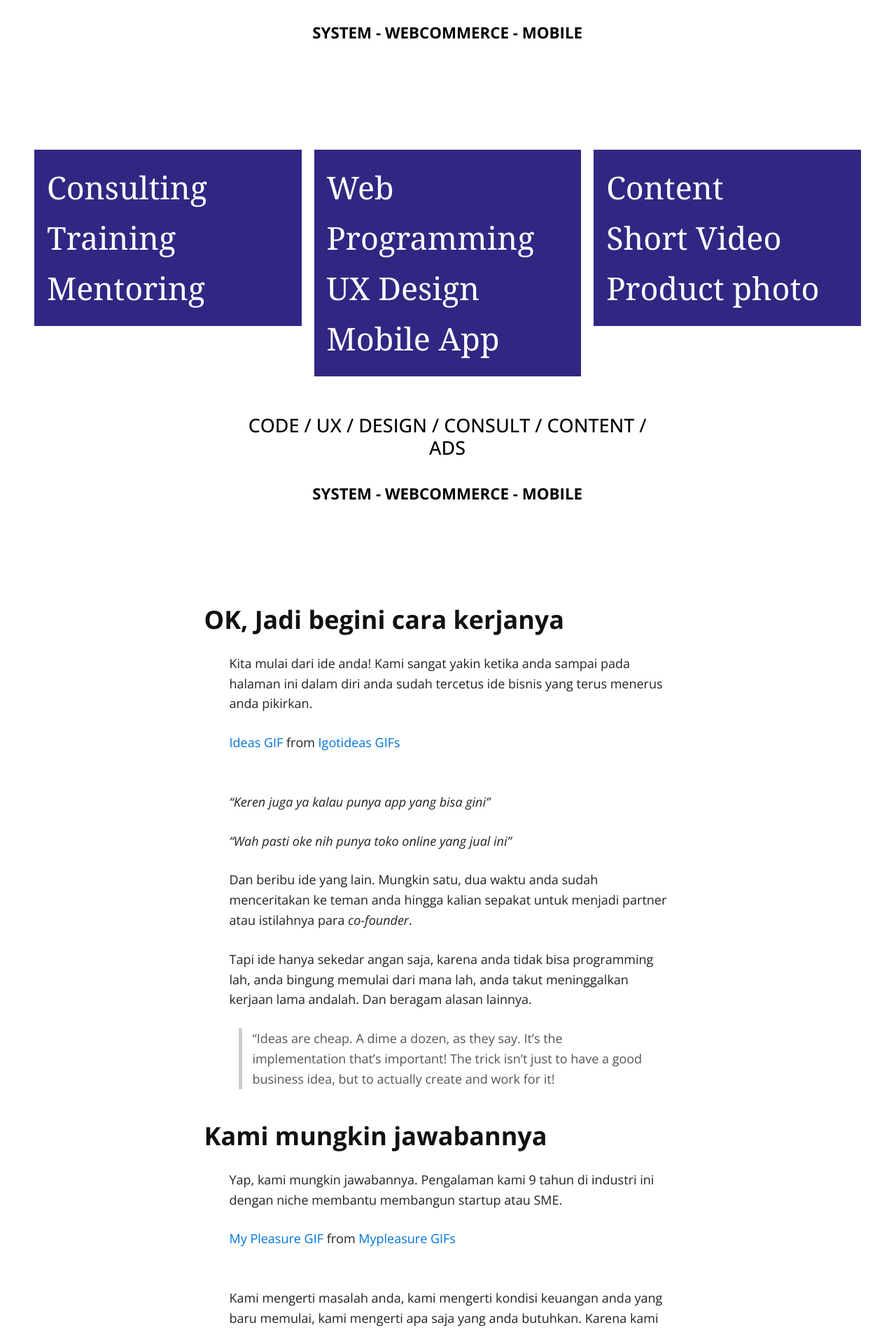
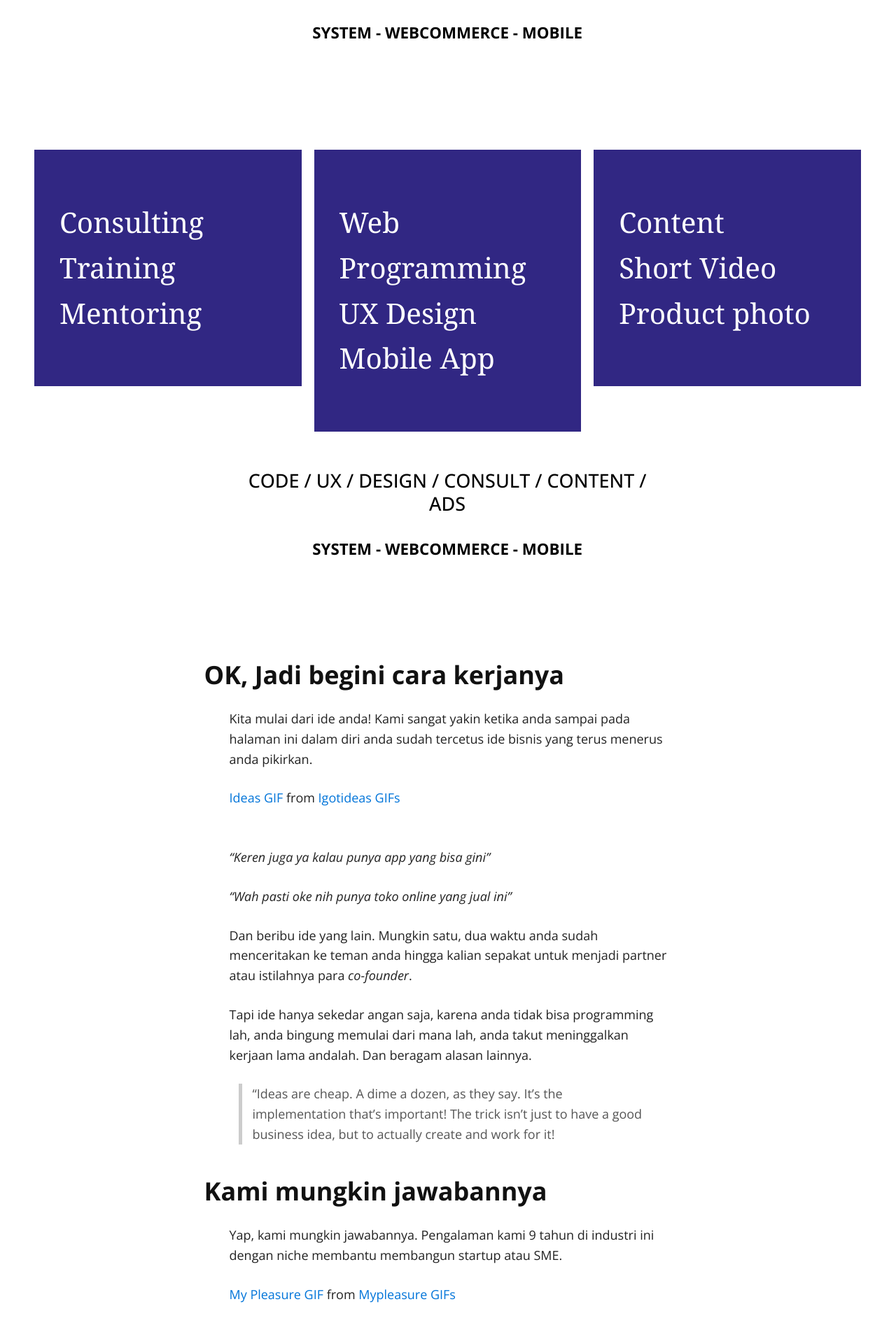
Before and after one commit to kemtol/rocktokom, a Jekyll site: the page built from index.md, in a window 1280 px wide. Shown: the part 1062-2966 px from the top of the page at 70% size. Built offline with Jekyll 4.4.1, drawn with Linux system fonts in a browser that asks for light colours; nearby versions of some CDN libraries; a script that is not in the unit is left out.

Commit message:
Update default.html

```diff
--- a/_layouts/default.html
+++ b/_layouts/default.html
@@ -20,7 +20,13 @@
     #landing--page{max-width:1200px;margin:auto}
     #landing--page:after{content: '';display: block;clear: both;}
     #landing--page .lp{float:left;width:33.3%;padding:0.5rem;box-sizing:border-box}
-    #landing--page .lp > div{background:#312783;font-family:georgia;font-size:2.5rem;color:#fff;padding:1rem}
+    #landing--page .lp > div{
+      background: #312783;
+      font-family: georgia;
+      font-size: 2.25rem;
+      color: #fff;
+      padding: 4rem 2rem;
+    }
   </style>
 </head>
 <body>
```
